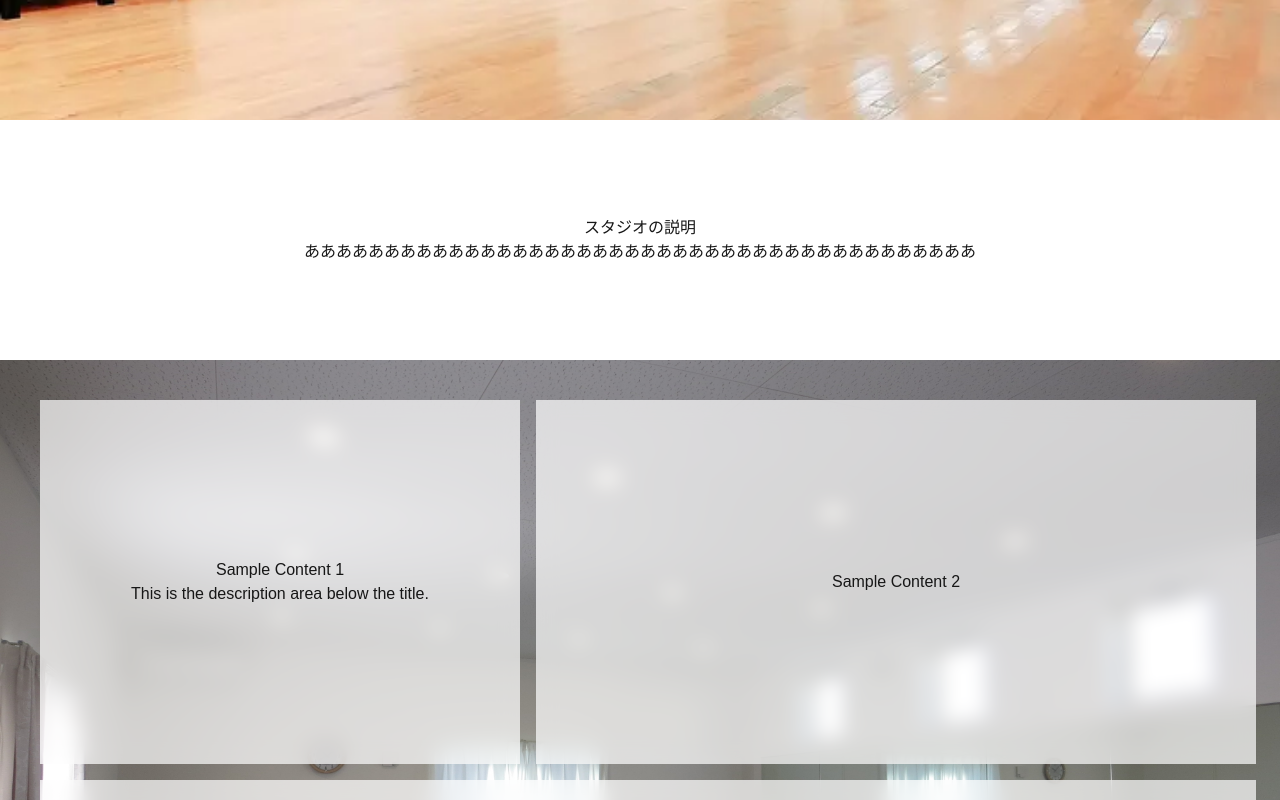
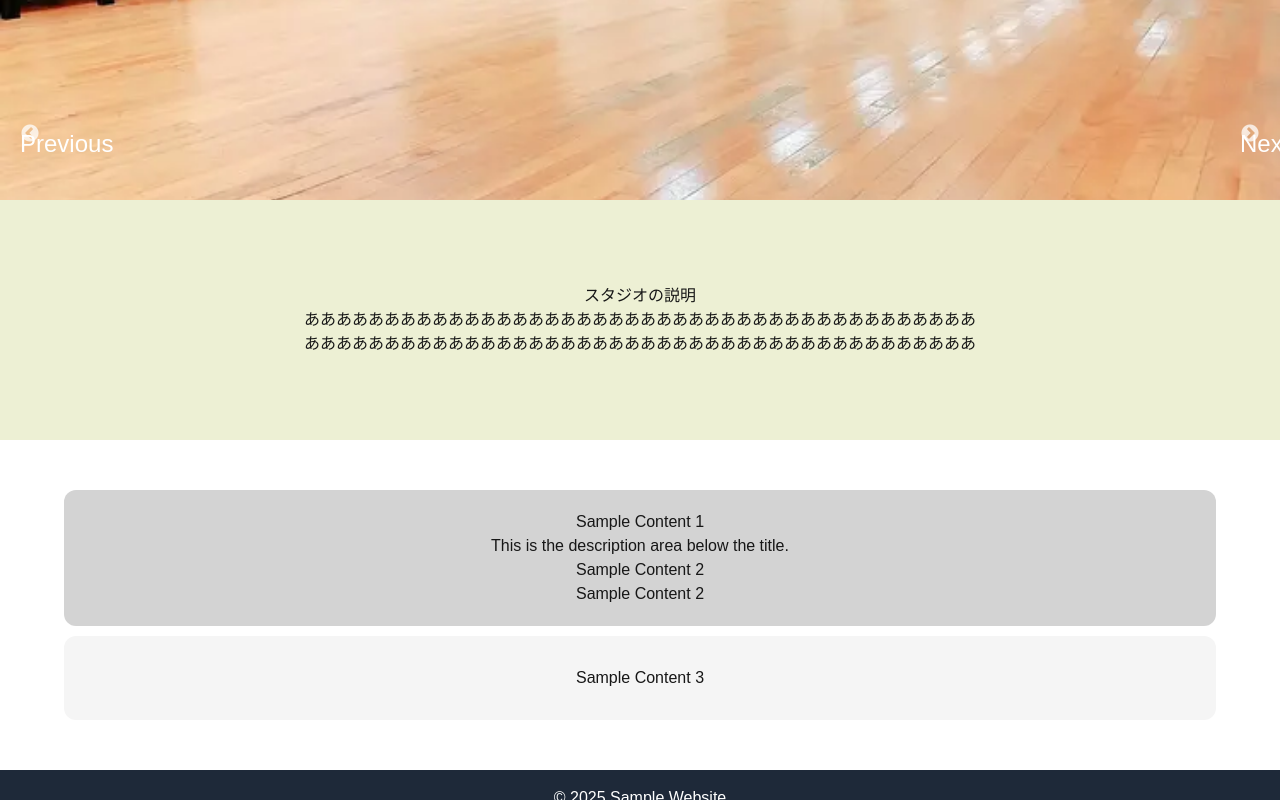
Before and after one commit to Yuchen012/dance-web, a Next.js app: page / in a window 1280 px wide. Shown: the part 440-1240 px from the top of the page. Built offline with nearby package versions, Linux system fonts and the light colour scheme.

Commit message:
コミットメッセージ

```diff
--- a/app/page.tsx
+++ b/app/page.tsx
@@ -50,23 +50,25 @@ export default function Home() {
       <section className="intro-content">
         <h2>スタジオの説明</h2>
         <p>ああああああああああああああああああああああああああああああああああああああああああ</p>
+        <p>ああああああああああああああああああああああああああああああああああああああああああ</p>
       </section>
 
-      {/* その他のコンテンツ */}
+
+
       <main className="main-content">
-        <section className="content-box content-small">
+       <section className="content-box content-one">
         <h2 className="content-title">Sample Content 1</h2>
         <p className="content-text">This is the description area below the title.</p>
-        </section>
-
-        <section className="content-box content-large">
+        <p className="content-text">Sample Content 2</p>
         <p className="content-text">Sample Content 2</p>
        </section>
 
-        <section className="content-box content-full">
+       <section className="content-box content-two">
         <p className="content-text">Sample Content 3</p>
        </section>
       </main>
+
+
 
       {/* フッター */}
       <footer className="bg-gray-800 text-white p-4 text-center">
--- a/app/styles.css
+++ b/app/styles.css
@@ -1,41 +1,35 @@
-.main-content {
-  display: grid;
-  grid-template-columns: 40% 60%; /* 4:6 の比率 */
-  grid-template-rows: auto auto; /* 行は自動調整 */
-  gap: 16px;
-  padding: 32px;
-  background-image: url('/backimage.JPG');
-  background-size: cover;
-  background-position: center;
-  min-height: 100vh;
-}
 
-/* コンテンツボックス */
+
+
+/* 共通スタイル */
 .content-box {
-  background-color: rgba(255, 255, 255, 0.7);
   display: flex;
   flex-direction: column;
   align-items: center;
   justify-content: center;
-  padding: 16px;
+  padding: 20px;
   text-align: center;
   backdrop-filter: blur(10px);
 }
 
-/* 左のコンテンツ（40%） */
-.content-small {
-  grid-column: 1; /* 左側 */
+/* コンテンツ1（統合されたコンテンツ） */
+.content-one {
+  width: 90vw; /* ほぼ横幅いっぱい */
+  max-width: 1200px; /* 最大幅を設定 */
+  background-color: #d3d3d3; /* グレー背景 */
+  border-radius: 12px; /* 角を丸く */
+  margin: 10px auto; /* 上下余白をつけて中央配置 */
 }
 
-/* 右のコンテンツ（60%） */
-.content-large {
-  grid-column: 2; /* 右側 */
+/* コンテンツ2（全幅） */
+.content-two {
+  width: 90vw; /* 画面幅いっぱい */
+  background-color: #f5f5f5; /* 少し明るめのグレー背景 */
+  padding: 30px;
+  border-radius: 12px; /* 角を丸く */
+  margin: 10px auto; /* 上下余白をつけて中央配置 */
 }
 
-/* コンテンツ3は全幅で配置 */
-.content-full {
-  grid-column: 1 / -1; /* すべての列を使う */
-}
 
 
 .hero-section {
@@ -69,7 +63,7 @@
 /* フォトギャラリー */
 .photo-gallery {
   width: 100%;
-  height: 60vh; /* 50vh → 60vh に変更 */
+  height: 70vh; /* 50vh → 60vh に変更 */
   overflow: hidden;
   padding-top: 10px;
 }
@@ -85,12 +79,11 @@
 /* 画像 */
 .gallery-img {
   width: 100%;
-  height: 60vh; /* 50vh → 60vh に変更 */
+  height: 70vh; /* 50vh → 60vh に変更 */
   object-fit: cover;
 }
 
 
-/* 最初に目に入るコンテンツ */
 .intro-content {
   width: 100%;
   height: 30vh; /* 画面の30%の高さを占める */
@@ -99,9 +92,13 @@
   justify-content: center;
   align-items: center;
   text-align: center;
-  background: #fff;
+  background: #edf0d4;
   padding: 20px;
 }
+
+
+
+
 
 /* メインコンテンツ */
 .main-content {
```
Lines whose indentation alone changed are shown as unchanged.
